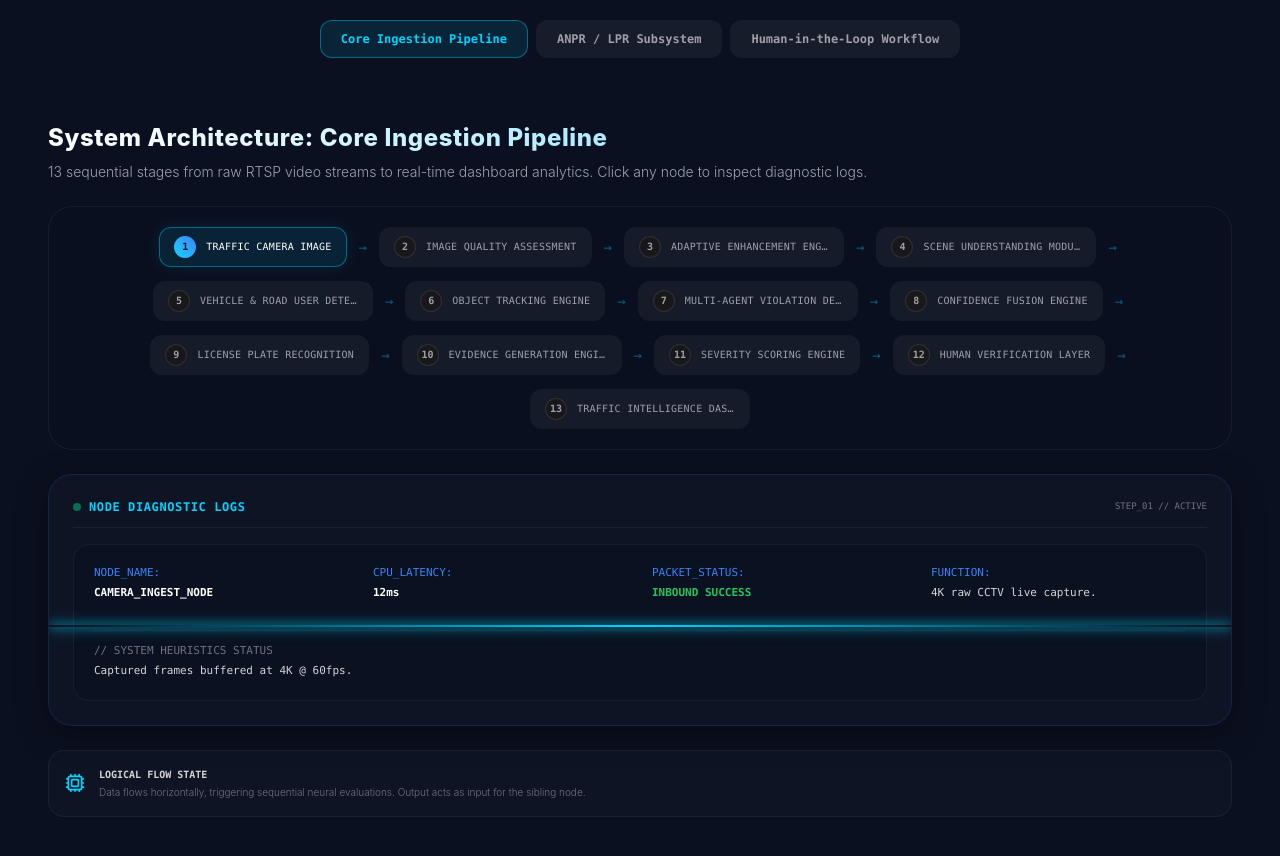
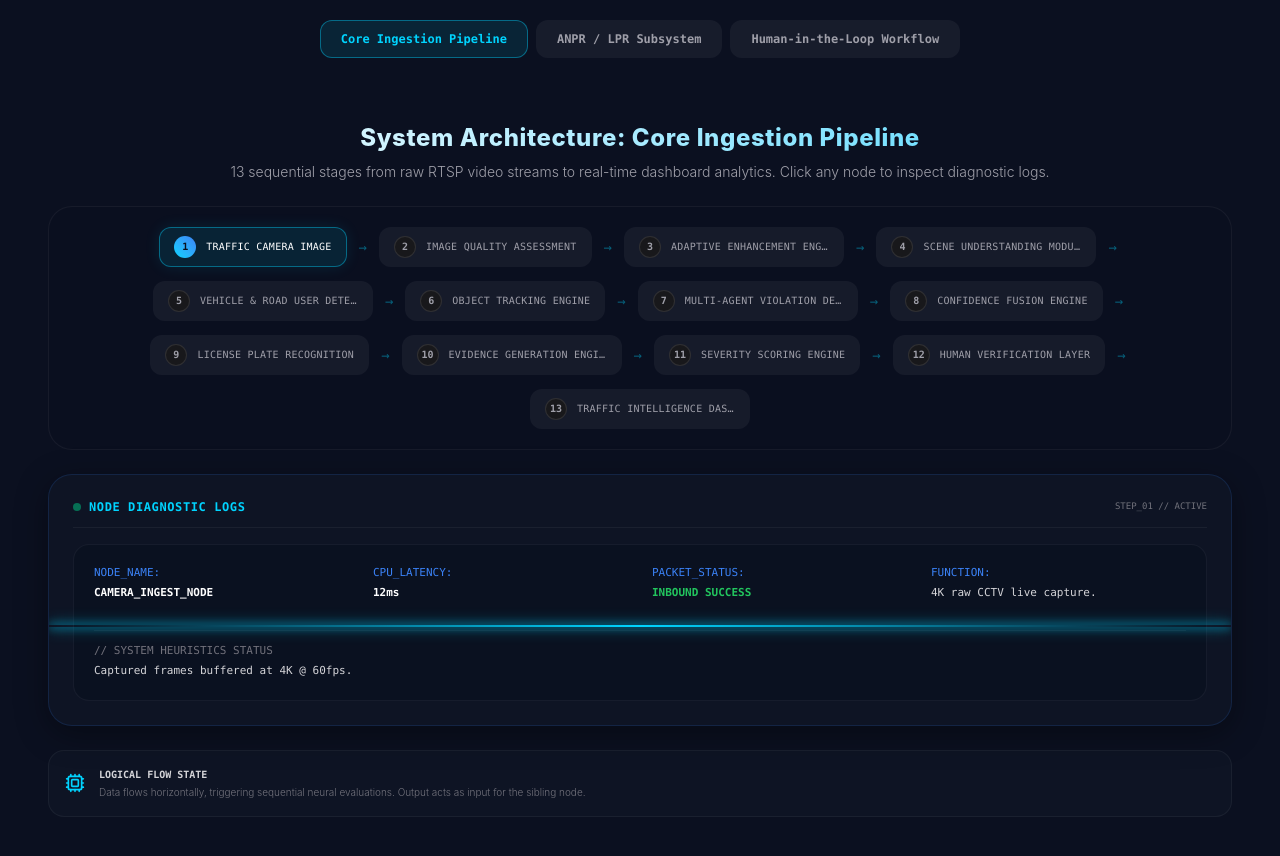
Before and after one commit to nainsirp/TrafficEye, a Next.js app: page / in a window 1280 px wide. Shown: the part 3160-4016 px from the top of the page. Built offline with nearby package versions, Linux system fonts and the light colour scheme.

Commit message:
feat: center align all flowchart headings and tab 1 description

```diff
--- a/src/components/LandingPage.tsx
+++ b/src/components/LandingPage.tsx
@@ -561,7 +561,7 @@ export default function LandingPage({ onEnterDashboard }: LandingPageProps) {
               <div className="space-y-6">
 
                 {/* Heading info */}
-                <div className="space-y-2 mb-6">
+                <div className="space-y-2 mb-6 text-center">
                   <h3 className="text-xl md:text-2xl font-outfit font-extrabold text-transparent bg-clip-text bg-gradient-to-r from-white to-[#00D4FF] tracking-wide">
                     System Architecture: Core Ingestion Pipeline
                   </h3>
@@ -706,7 +706,7 @@ export default function LandingPage({ onEnterDashboard }: LandingPageProps) {
             {/* 2. LPR Subsystem Flowchart */}
             {activeArchTab === "lpr" && (
               <div className="space-y-6">
-                <h3 className="text-xl md:text-2xl font-outfit font-extrabold text-transparent bg-clip-text bg-gradient-to-r from-white to-[#00D4FF] text-left tracking-wide mb-8">
+                <h3 className="text-xl md:text-2xl font-outfit font-extrabold text-transparent bg-clip-text bg-gradient-to-r from-white to-[#00D4FF] text-center tracking-wide mb-8">
                   License Plate Recognition Subsystem
                 </h3>
                 <div className="space-y-8">
@@ -782,7 +782,7 @@ export default function LandingPage({ onEnterDashboard }: LandingPageProps) {
             {/* 3. Human-in-the-Loop Workflow Branching */}
             {activeArchTab === "hitl" && (
               <div className="space-y-6">
-                <h3 className="text-xl md:text-2xl font-outfit font-extrabold text-transparent bg-clip-text bg-gradient-to-r from-white to-[#00D4FF] text-left tracking-wide mb-8">
+                <h3 className="text-xl md:text-2xl font-outfit font-extrabold text-transparent bg-clip-text bg-gradient-to-r from-white to-[#00D4FF] text-center tracking-wide mb-8">
                   Human-in-the-Loop Verification Workflow
                 </h3>
                 <div className="space-y-8">
```
